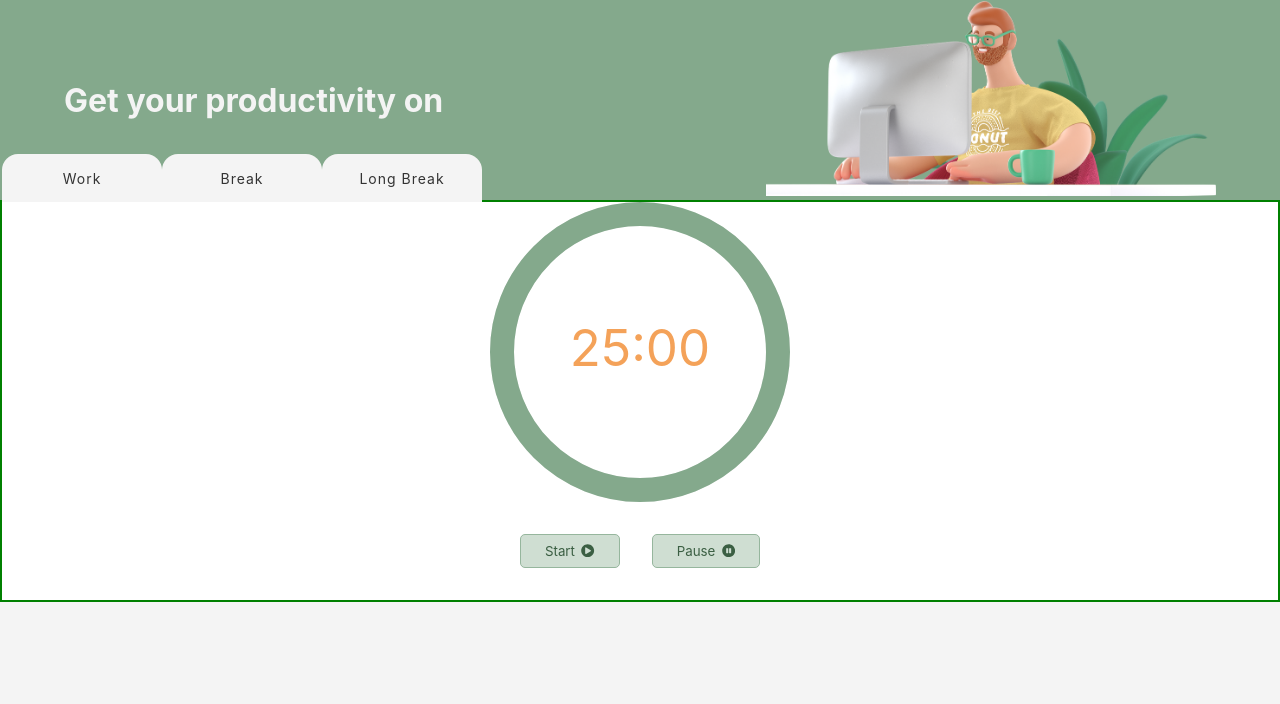
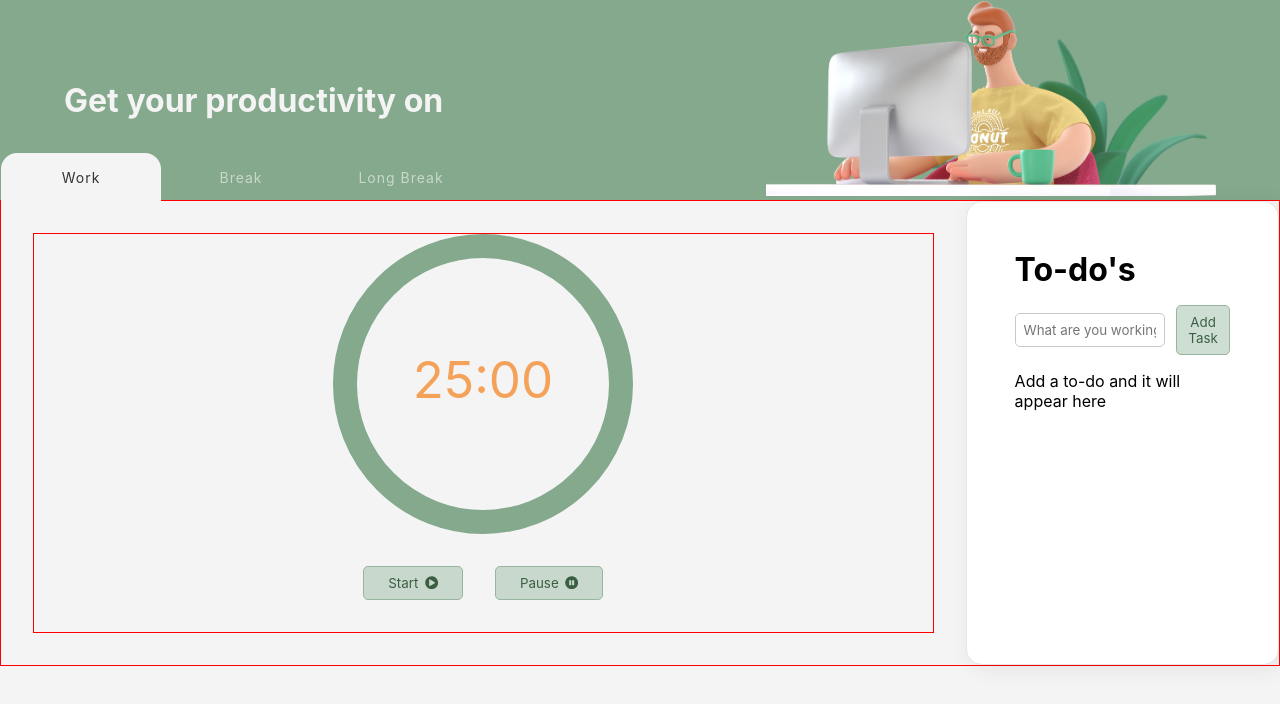
Before and after one commit to dardan8/pomodoro, a Next.js app: page / in a window 1280 px wide. Shown: the top 704 px of the page. Built offline with nearby package versions, Linux system fonts and the light colour scheme.

Commit message:
Tabs component

```diff
--- a/app/components/Countdown/countdown.module.scss
+++ b/app/components/Countdown/countdown.module.scss
@@ -1,15 +1,15 @@
-.container {
-  width: 100%;
-  height: 70vh;
-  padding: 5rem 4rem;
+// .container {
+//   width: 100%;
+//   height: 70vh;
+//   padding: 5rem 4rem;
 
-  display: flex;
-  align-items: stretch;
-  justify-content: flex-start;
+//   display: flex;
+//   align-items: stretch;
+//   justify-content: flex-start;
 
-  gap: 4rem;
-  background-color: #f4f4f4;
-}
+//   gap: 4rem;
+//   background-color: transparent;
+// }
 
 .timer_container {
   width: 100%;
@@ -18,8 +18,8 @@
   flex-direction: column;
   align-items: center;
   gap: 2rem;
-
-  background-color: #fff;
+  border: 1px solid red;
+  // background-color: #fff;
   // padding: 4rem;
   // border-radius: 1rem;
   // border: 1px solid #e6e6e6;
--- a/app/components/Tabs.jsx
+++ b/app/components/Tabs.jsx
@@ -21,7 +21,11 @@ const Tabs = ({ tabs = {} }) => {
               return (
                 <label
                   key={index}
-                  className={styles.labelsingle_active}
+                  className={
+                    index === activeTabIndex
+                      ? styles.labelsingle_active
+                      : styles.labelsingle_inactive
+                  }
                   onClick={() => activateTab(index)}
                 >
                   {tab.name}
--- a/app/components/Tabs.module.scss
+++ b/app/components/Tabs.module.scss
@@ -3,7 +3,7 @@
   flex-direction: column;
   width: 100%;
   padding: 0;
-  border: 2px solid green;
+  background-color: transparent;
 }
 
 .labelswrapper {
@@ -30,6 +30,10 @@
 }
 
 .labelsingle_inactive {
+  display: flex;
+  align-items: center;
+  justify-content: center;
+
   width: 10rem;
   height: 3rem;
   border: none;
@@ -41,3 +45,10 @@
   letter-spacing: 1px;
   font-size: 14px;
 }
+
+.tabscontent {
+  align-items: center;
+  justify-content: center;
+  padding: 2rem;
+  background-color: transparent;
+}
--- a/app/page.js
+++ b/app/page.js
@@ -10,7 +10,7 @@ export default function Home() {
   return (
     <div className={styles.mainarea}>
       <Hero />
-      <div>
+      <div className={styles.widgets}>
         <Tabs
           tabs={[
             {
@@ -19,14 +19,15 @@ export default function Home() {
             },
             {
               name: "Break",
-              content: <Countdown workingtime={1290} key={2} />,
+              content: <Countdown workingtime={300} key={2} />,
             },
             {
               name: "Long Break",
-              content: <Countdown workingtime={100} key={3} />,
+              content: <Countdown workingtime={600} key={3} />,
             },
           ]}
         />
+        <TodoList />
       </div>
     </div>
   );
--- a/app/page.module.css
+++ b/app/page.module.css
@@ -14,8 +14,7 @@
   height: 100vh;
 }
 
-.widgetsarea {
-  width: 50%;
+.widgets {
   display: flex;
   padding: 0;
   border: 1px solid red;
```
